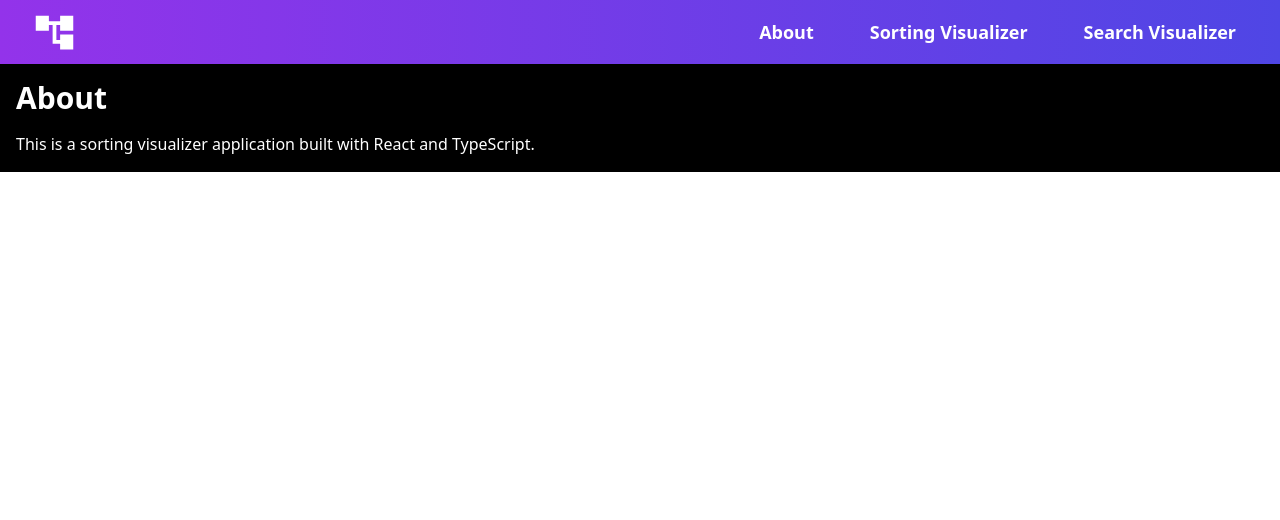
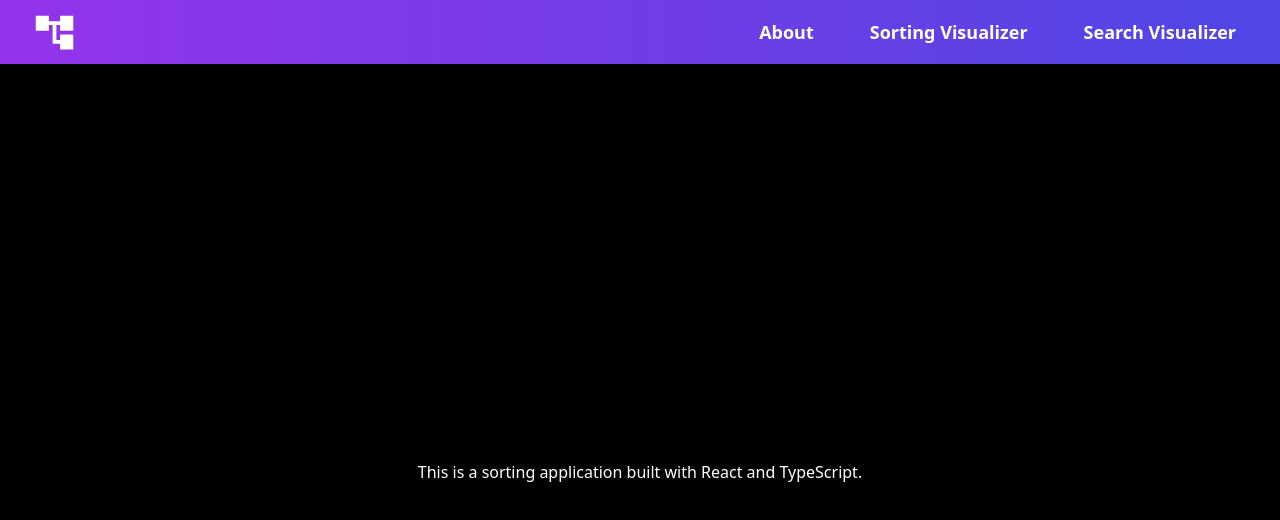
Before and after one commit to BasicallyManny/Algorithm-Visualizer, a React (Vite) app: page /about in a window 1280 px wide. Shown: the top 520 px of the page. Built offline with nearby package versions, Linux system fonts and the light colour scheme.

Commit message:
updated navbar routiing and scaffolded about section

```diff
--- a/src/App.tsx
+++ b/src/App.tsx
@@ -4,16 +4,7 @@ import './App.css';
 import Visualizer from './components/Visualizer';
 import Navbar from './components/Navbar';
 import SearchVisualizer from './components/SearchVisualizer';
-
-// Simple About component going to implement a full page soon
-const About: React.FC = () => {
-  return (
-    <div className="bg-black text-white p-4">
-      <h1 className="text-3xl font-bold">About</h1>
-      <p className="mt-4">This is a sorting visualizer application built with React and TypeScript.</p>
-    </div>
-  );
-};
+import About from './components/About';
 
 const App: React.FC = () => {
   const [arraySize, setArraySize] = useState(50);  // State for array size
--- /dev/null
+++ b/src/components/About.tsx
@@ -0,0 +1,12 @@
+// Simple About component going to implement a full page soon
+const About: React.FC = () => {
+    return (
+        <div id="aboutContainer">
+            <div className="bg-black text-white p-4 w-full h-screen flex justify-center items-center">
+                <p className="mt-4">This is a sorting  application built with React and TypeScript.</p>
+            </div>
+        </div>
+    );
+};
+
+export default About;
--- a/src/components/Navbar.tsx
+++ b/src/components/Navbar.tsx
@@ -9,7 +9,7 @@ const Navbar: React.FC = () => {
             <div className="max-w-7xl mx-auto px-4 sm:px-6 lg:px-8">
                 <div className="flex justify-between h-16">
                     <div className="flex-shrink-0 flex items-center">
-                        <Link to="/" className="text-2xl font-bold text-white">
+                        <Link to="/about" className="text-2xl font-bold text-white">
                             <MdAccountTree size={45}/>
                         </Link>
                     </div>
```
